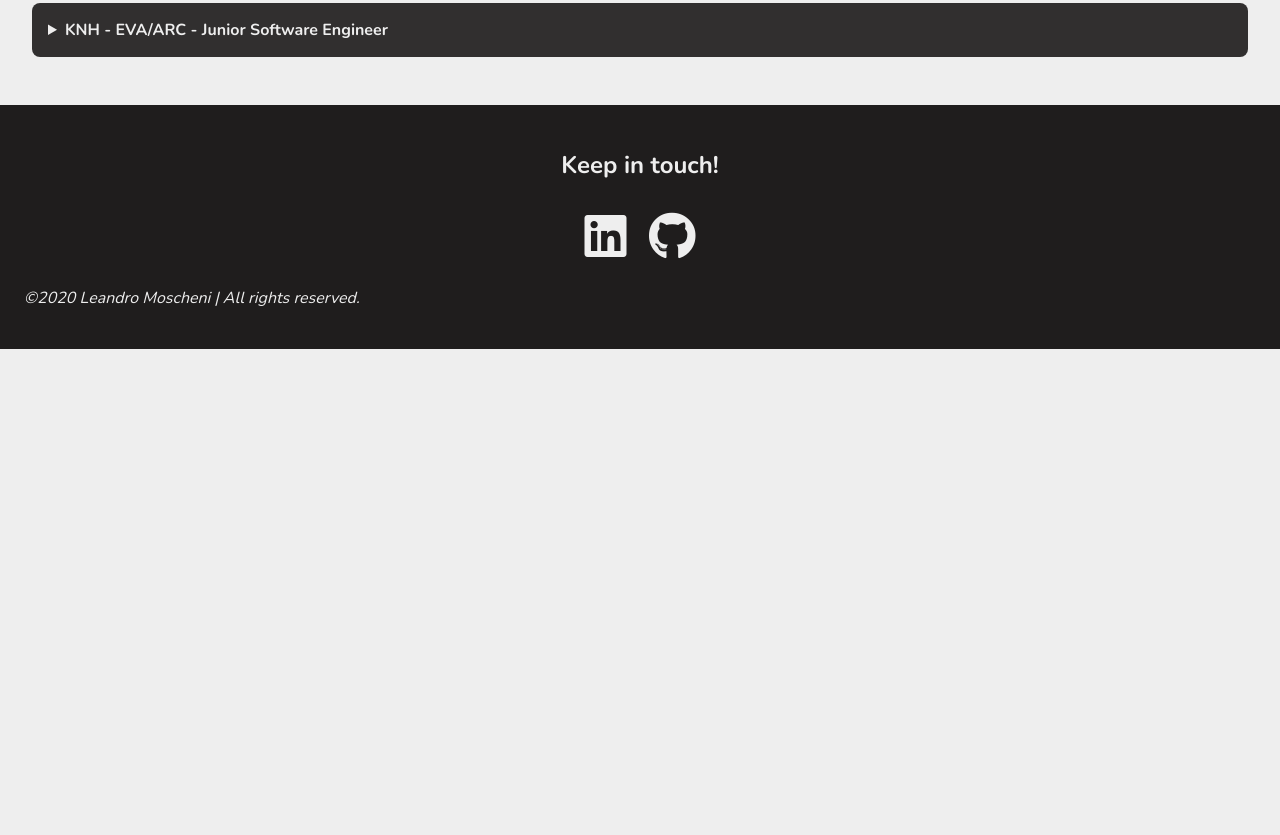
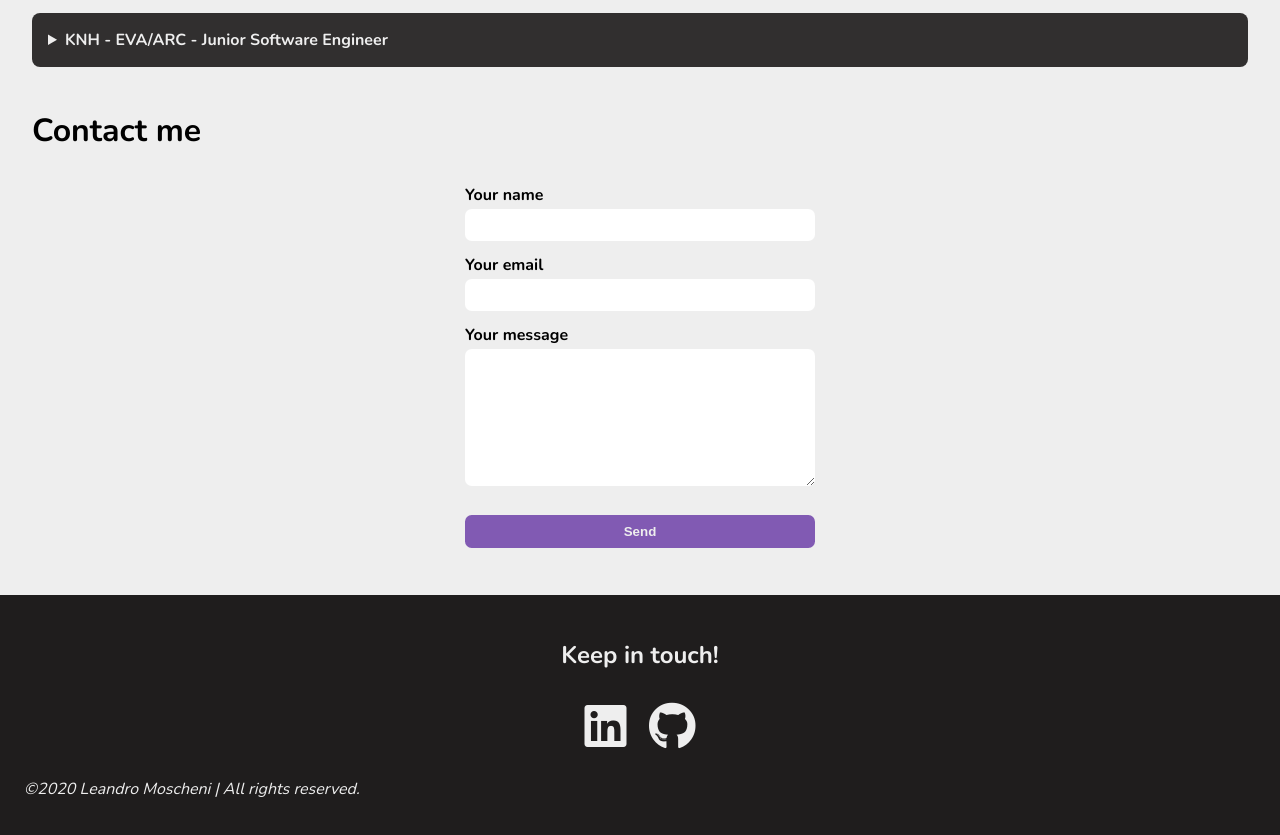
Before and after one commit to lmoscheni/lmoscheni.github.io, a plain HTML site: page index.html in a window 1280 px wide. Shown: the part 1143-1978 px from the top of the page. Before the commit the page ends 1492 px from the top, so only its background shows below. Drawn offline with nearby package versions, Linux system fonts and the light colour scheme.

Commit message:
Adding Contact Me section, form and fix some styles

```diff
--- a/css/main.scss
+++ b/css/main.scss
@@ -16,18 +16,18 @@ header {
   .nav-bar {
     width: 100%;
     display: inline-block;
-    margin: .2rem 1rem;
+    margin: 0.2rem 1rem;
 
     .logo {
-      font-family : "Lobster", cursive;
-      font-size : 2rem;
+      font-family: "Lobster", cursive;
+      font-size: 2rem;
       display: inline-block;
-      margin-left : 0 0.4rem 0 0;
+      margin-left: 0 0.4rem 0 0;
 
       a {
-        text-decoration : inherit;
-        color : inherit;
-        cursor : pointer;
+        text-decoration: inherit;
+        color: inherit;
+        cursor: pointer;
 
         &:hover {
           color: #815ab3;
@@ -53,13 +53,13 @@ header {
         justify-content: flex-end;
 
         li {
-          margin: .5rem;
+          margin: 0.5rem;
           font-weight: bold;
 
           a {
-            text-decoration : inherit;
-            color : inherit;
-            cursor : pointer;
+            text-decoration: inherit;
+            color: inherit;
+            cursor: pointer;
 
             &:hover {
               color: #815ab3;
@@ -110,17 +110,19 @@ header {
   section {
     width: 100%;
     h1 {
-      font-size: 1.8rem;
+      font-size: 2rem;
       margin-bottom: 1em;
     }
 
     h2::first-letter {
       color: #815ab3;
     }
+  }
 
+  .about {
     summary {
       padding: 1em;
-      border-radius: .5em;
+      border-radius: 0.5em;
       color: #eee;
       background-color: rgba(31, 29, 29, 0.911);
       font-weight: bold;
@@ -134,16 +136,70 @@ header {
     }
 
     details[open] summary ~ * {
-      animation: sweep .5s ease-in-out;
+      animation: sweep 0.5s ease-in-out;
     }
 
     @keyframes sweep {
       from {
-        opacity: 0; margin-top: -10px;
+        opacity: 0;
+        margin-top: -10px;
       }
 
       to {
-        opacity: 1; margin-top: 0;
+        opacity: 1;
+        margin-top: 0;
+      }
+    }
+  }
+}
+
+.contact {
+  .form-container {
+    display: flex;
+    justify-content: center;
+
+    form {
+      display: flex;
+      flex-direction: column;
+      justify-content: center;
+      align-content: space-around;
+      width: 350px;
+
+      .invalid-input {
+        border-bottom: 1px solid red;
+      }
+
+      button {
+        margin: 15px 0;
+        padding: 0.7em;
+        border-radius: 0.5em;
+        border: none;
+        color: #eee;
+        font-weight: bold;
+        background-color: #815ab3;
+      }
+
+      button:hover {
+        background-color: rgba(31, 29, 29, 0.76);
+      }
+
+      label {
+        font-weight: bold;
+        margin-bottom: 0.2em;
+      }
+
+      input {
+        border-radius: 0.5em;
+        border: none;
+        margin-bottom: 1em;
+        height: 2.2em;
+      }
+
+      textarea {
+        border-radius: 0.5em;
+        border: none;
+        height: 10em;
+        margin-bottom: 1em;
       }
     }
   }
@@ -166,13 +222,13 @@ footer {
       justify-content: center;
 
       li {
-        margin: .7rem;
+        margin: 0.7rem;
         font-weight: bold;
 
         a {
-          text-decoration : inherit;
-          color : inherit;
-          cursor : pointer;
+          text-decoration: inherit;
+          color: inherit;
+          cursor: pointer;
 
           &:hover {
             color: #815ab3;
@@ -186,3 +242,9 @@ footer {
     font-style: italic;
   }
 }
+
+@media (max-width:415px) {
+  .hide-on-mobile {
+    display: none;
+  }
+}
--- a/index.html
+++ b/index.html
@@ -21,6 +21,7 @@
       sizes="16x16"
       type="image/png"
     />
+    <script src="./js/index.js"></script>
     <title>Leandro Moscheni</title>
   </head>
   <body>
@@ -32,7 +33,8 @@
         <div class="nav-items">
           <ul>
             <li><a href="#about"> About </a></li>
-            <li>
+            <li><a href="#contact"> Contact </a></li>
+            <li class="hide-on-mobile">
               <a
                 href="https://www.linkedin.com/in/leandromoscheni/"
                 target="_blank"
@@ -40,7 +42,7 @@
                 <i class="fab fa-linkedin fa-2x"></i>
               </a>
             </li>
-            <li>
+            <li class="hide-on-mobile">
               <a href="https://www.github.com/lmoscheni" target="_blank">
                 <i class="fab fa-github fa-2x"></i>
               </a>
@@ -66,7 +68,7 @@
           alt="profile picture"
         />
       </div>
-      <section id="about">
+      <section id="about" class="about">
         <h1>About</h1>
         <section>
           <h2>Intro</h2>
@@ -165,6 +167,43 @@
           </details>
         </section>
       </section>
+      <section id="contact" class="contact">
+        <h1>Contact me</h1>
+        <div class="form-container">
+          <form
+            name="contact-form"
+            action="https://formspree.io/f/xgeprelq"
+            method="POST"
+            onsubmit="return validateForm()"
+          >
+            <label name="name"> Your name </label>
+            <input
+              type="text"
+              name="name"
+              maxlength="30"
+              required
+            />
+
+            <label name="_replyto"> Your email </label>
+            <input
+              type="text"
+              name="_replyto"
+              maxlength="45"
+              required
+            />
+
+            <label name="message"> Your message </label>
+            <textarea
+              name="message"
+              maxlength="750"
+              minlength="30"
+              required
+            ></textarea>
+
+            <button type="submit">Send</button>
+          </form>
+        </div>
+      </section>
     </div>
     <footer>
       <div class="social-contact">
--- /dev/null
+++ b/js/index.js
@@ -0,0 +1,13 @@
+const EMAIL_FORMAT = /^(([^<>()[\]\\.,;:\s@"]+(\.[^<>()[\]\\.,;:\s@"]+)*)|(".+"))@((\[[0-9]{1,3}\.[0-9]{1,3}\.[0-9]{1,3}\.[0-9]{1,3}\])|(([a-zA-Z\-0-9]+\.)+[a-zA-Z]{2,}))$/;
+
+function validateForm(event) {
+  const emailInput = document.forms["contact-form"]["_replyto"];
+  const isValidEmail = EMAIL_FORMAT.test(String(emailInput.value).toLowerCase());
+
+  if (isValidEmail) {
+    emailInput.classList = emailInput.classList.filter(e => e !=='invalid-input');
+  } else {
+    emailInput.classList.add("invalid-input")
+    return false;
+  }
+}
```
Also changed, not shown: assets/photo_2020-12-17_20-19-27.jpg (added), css/main.css, 1 other file.
